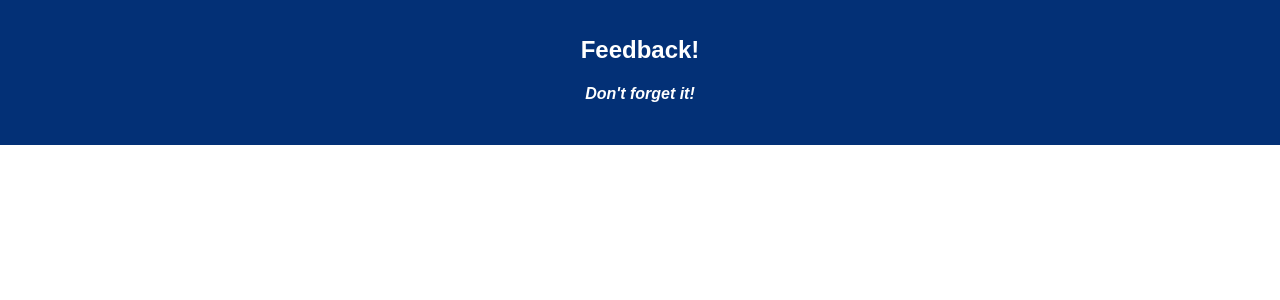
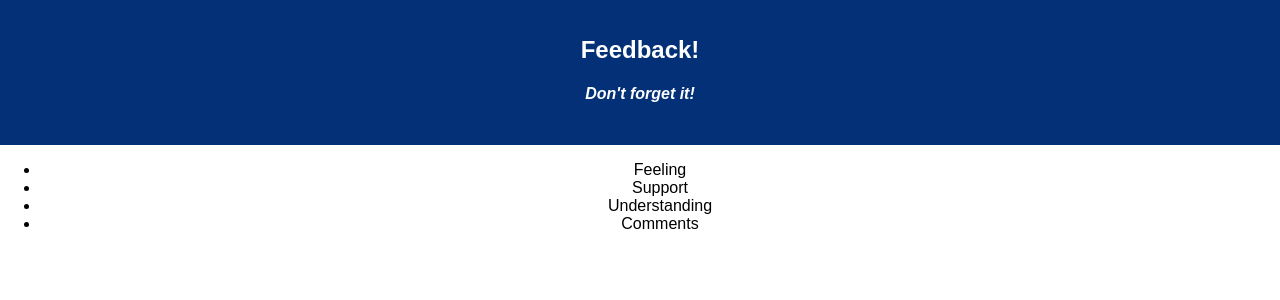
Before and after one commit to WaldynJIII/feedback-to-the-past, a React (Create React App) app: page / in a window 1280 px wide. Shown: the top 300 px of the page. Built offline with nearby package versions, Linux system fonts and the light colour scheme.

Commit message:
summary up.

```diff
--- a/package.json
+++ b/package.json
@@ -8,7 +8,11 @@
     "pg": "^7.4.1",
     "react": "^16.4.1",
     "react-dom": "^16.4.1",
-    "react-scripts": "^2.1.3"
+    "react-redux": "^6.0.1",
+    "react-router-dom": "^4.3.1",
+    "react-scripts": "^2.1.3",
+    "redux": "^4.0.1",
+    "redux-logger": "^3.0.6"
   },
   "devDependencies": {
     "nodemon": "^1.18.5"
--- a/src/components/App/App.js
+++ b/src/components/App/App.js
@@ -1,6 +1,7 @@
 import React, { Component } from 'react';
 import axios from 'axios';
 import './App.css';
+import FeedbackSummary from '../FeedbackSummary/FeedbackSummary'
 
 class App extends Component {
   render() {
@@ -10,6 +11,7 @@ class App extends Component {
           <h1 className="App-title">Feedback!</h1>
           <h4><i>Don't forget it!</i></h4>
         </header>
+        <FeedbackSummary/>
         <br/>
       </div>
     );
--- /dev/null
+++ b/src/components/FeedbackSummary/FeedbackSummary.js
@@ -0,0 +1,35 @@
+import React, { Component } from 'react';
+import axios from 'axios';
+import { connect } from 'react-redux';
+class FeedbackSummary extends Component {
+
+
+
+
+    render() {
+        return (
+
+
+            <div>
+<ul>
+    <li> Feeling {this.props.reduxStore.feedbackReducer.feeling}
+    </li>
+    <li>
+                        Support {this.props.reduxStore.feedbackReducer.support}
+    </li>
+    <li>
+                        Understanding {this.props.reduxStore.feedbackReducer.understanding}
+    </li>
+    <li>
+                        Comments {this.props.reduxStore.feedbackReducer.comments}
+    </li>
+</ul>
+
+            </div>
+        )
+    }
+}
+const mapReduxStoreToProps = (reduxStore) => ({
+    reduxStore: reduxStore
+})
+export default connect(mapReduxStoreToProps)(FeedbackSummary);
--- a/src/index.js
+++ b/src/index.js
@@ -3,6 +3,53 @@ import ReactDOM from 'react-dom';
 import './index.css';
 import App from './components/App/App';
 import registerServiceWorker from './registerServiceWorker';
+import logger from 'redux-logger';
+import { createStore, combineReducers, applyMiddleware } from 'redux';
+import { Provider } from 'react-redux';
 
-ReactDOM.render(<App />, document.getElementById('root'));
+const feedbackReducer = (state = {feeling: '', support: '', understanding: '', comments: '',}, action) => {
+    if (action.type === 'ADD_FEELING') {
+        return {
+            ...state,
+            feeling: action.payload,
+        }
+    }
+    if (action.type === 'ADD_SUPPORT') {
+        return {
+            ...state,
+            support: action.payload,
+        }
+    }
+    if (action.type === 'ADD_UNDERSTANDING') {
+        return {
+            ...state,
+            understanding: action.payload,
+        }
+    }
+    if (action.type === 'ADD_COMMENTS') {
+        return {
+            ...state,
+            comments: action.payload,
+        }
+    }
+    if (action.type === 'CLEAR_CART') {
+        return {
+            feeling: '',
+            support: '',
+            understanding: '',
+            comments: '',
+        }
+    }
+    console.log(state)
+   return {}
+};
+
+const storeInstance = createStore(
+    combineReducers({
+
+        feedbackReducer
+    }), applyMiddleware(logger),
+);
+
+ReactDOM.render(<Provider store={storeInstance}><App /></Provider>, document.getElementById('root'));
 registerServiceWorker();
```
Also changed, not shown: src/components/Feedback/Comments.js (added, +23 -0 lines), src/components/Feedback/Feeling.js (added, +23 -0 lines), src/components/Feedback/Supported.js (added, +23 -0 lines), src/components/Feedback/Understanding.js (added, +90 -0 lines), 1 other file (tests, documents, lock files or other folders).
